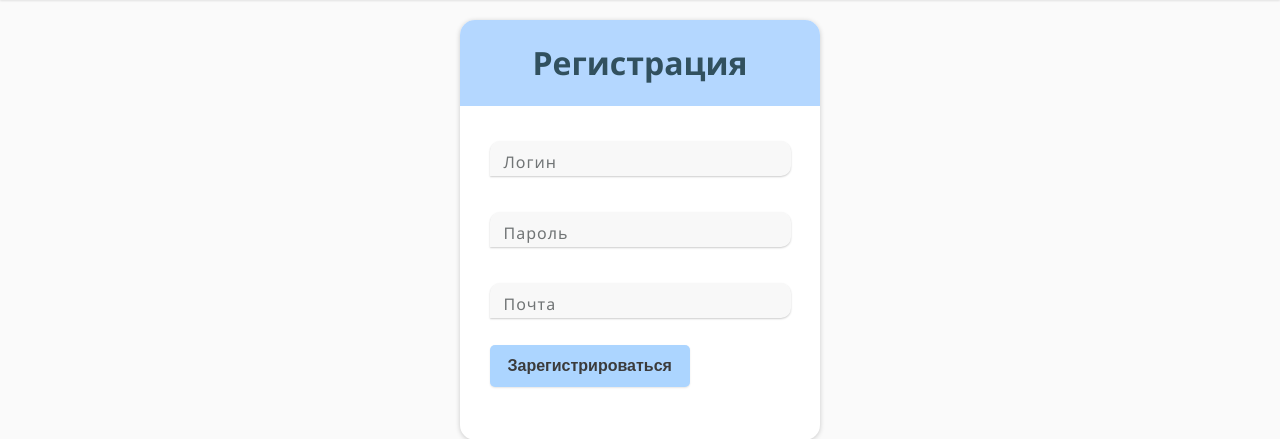
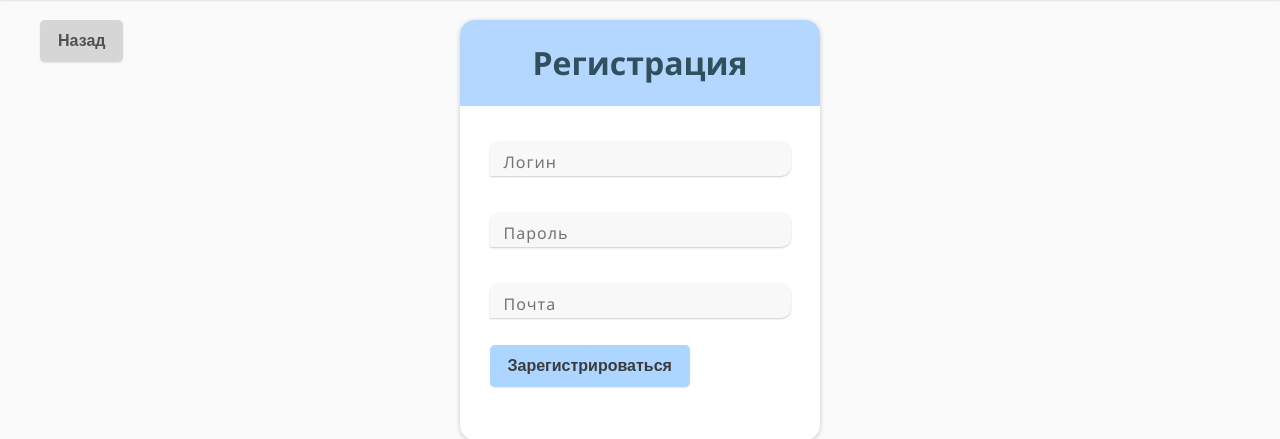
Before and after one commit to stfy14/sitecollege, a Flask app: template templates/register.html in a window 1280 px wide. Shown: the part 95-534 px from the top of the page. Run offline with Flask 3, Linux system fonts and the light colour scheme; the template is opened without the code that fills it, so the values that code supplies are empty.

Commit message:
add btn "back-to_login"

```diff
--- a/static/styles/style.css
+++ b/static/styles/style.css
@@ -207,6 +207,18 @@ label {
     margin-top: 26px;
     text-align: center;
 }
+.back-to-login-btn {
+    position: absolute;
+    background-color: #00000025;
+    color: #000000a0;
+    border: none;
+    padding: 12px 18px;
+    border-radius: 5px;
+    cursor: pointer;
+    font-size: 16px;
+    font-weight: bold;
+    box-shadow: 0 1px 2px rgba(0, 0, 0, 0.1);
+}
 a {
     text-decoration: none;
     color: #31505e;
--- a/templates/register.html
+++ b/templates/register.html
@@ -2,6 +2,7 @@
 
 {% block content %}
 <div class="card">
+    <button onclick="window.location.href='/login'" class="back-to-login-btn">Назад</button>
     <div class="card-bg-register">
         <div class="card-header">
             <h1 class="text-center">Регистрация</h1>
```
